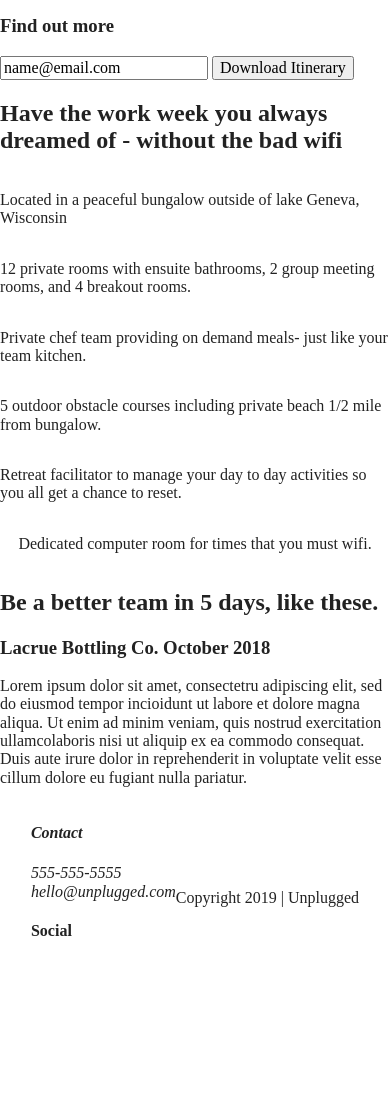
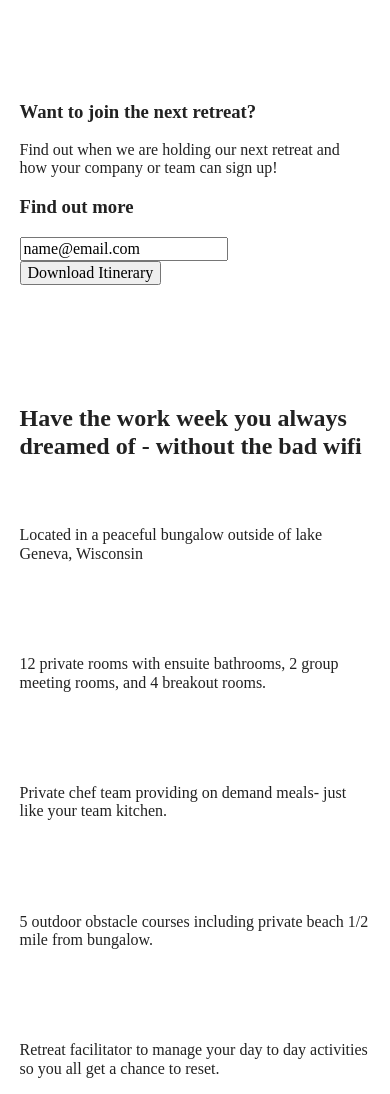
Before and after one commit to lc-designstudio/unplugged-retreat, a website built with Parcel: page index.html in a window 390 px wide. Shown: the part 306-1400 px from the top of the page. Before the commit the page ends 1300 px from the top, so only its background shows below. Built offline with nearby package versions, Linux system fonts and the light colour scheme.

Commit message:
Formatted css mobile layout

```diff
--- a/css/main.css
+++ b/css/main.css
@@ -86,6 +86,11 @@ textarea {
 /* ==========================================================================
    Author's custom styles
    ========================================================================== */
+	 .content-wrapper {
+		 width: 90%;
+		 margin: 50px 0;
+	 }
+
 	 /* -------------------- Base Header - Footer Styles -------------------- */
 
 	 header,
@@ -101,18 +106,40 @@ textarea {
 	   justify-content: center;
 	   align-items: center;
 	   flex-flow: row wrap;
+		 margin: 0;
 	 }
+
+	 .header-divider {
+		 width: 100%;
+  	height: 1px;
+  	margin: 10px 0 20px 0;
+	}
 
 	 header nav {
 	   display: flex;
 	   justify-content: space-around;
 	   align-items: center;
 	   flex-flow: row wrap;
+		 width: 60%;
 	 }
 
 	 header nav ul {
 	   display: flex;
 	   justify-content: space-around;
+		 width: 100%;
+	 }
+
+	 footer {
+		 flex-direction: column;
+	 }
+
+	 footer p {
+		 margin: 0;
+	 }
+
+	 footer .content-wrapper {
+		 width: 55%;
+		 margin: 50px, 0;
 	 }
 
 	 footer .social-icons {
@@ -127,6 +154,9 @@ textarea {
 	   align-items: center;
 	 }
 
+	 footer .copyright {
+		 margin: 20px 0;
+	 }
 
 	 /* -------------------- Mobile Styles - Homepage -------------------- */
 
@@ -155,7 +185,20 @@ textarea {
 	   flex-flow: row wrap;
 	 }
 
-	 .features .features-items {
+	 .features h2 {
+		 marging-bottom: 60px;
+	}
+
+	.features p {
+		marging: 0;
+	}
+
+	.features article {
+		marging-bottom: 63%;
+		margin: 30px 0;
+	}
+
+	.features .features-items {
 	   display: flex;
 	   justify-content: center;
 	   align-items: center;
@@ -168,6 +211,15 @@ textarea {
 	   display: flex;
 	   justify-content: center;
 	   flex-flow: row wrap;
+	 }
+
+	 .reviews h2 {
+		 margin-bottom: 40px;
+	 }
+
+	 .reviews h3 {
+		 width: 55%;
+		 margin: 20px 0;
 	 }
 
 	 /* ==========================================================================
@@ -188,6 +240,10 @@ textarea {
 	   flex-flow: row wrap;
 	 }
 
+	 .contact-content {
+		 margin: 0;
+	 }
+
 	 /* ==========================================================================
 	    FAQ Page
 	    ========================================================================== */
@@ -204,8 +260,12 @@ textarea {
 	   justify-content: center;
 	   align-items: center;
 	   flex-flow: row wrap;
+		 margin: 50px 0 0 0;
 	 }
 
+	 .faq-content {
+		 marging-bottom: 50px;
+	 }
 /* ==========================================================================
    Helper classes
    ========================================================================== */
--- a/index.html
+++ b/index.html
@@ -25,7 +25,7 @@
 <body>
   <!-- Add your site or application content here -->
   <header>
-    <div class="header-content">
+    <div class="content-wrapper">
       <a href="#"><img src="img/logo.png" alt="unplugged logo"></a>
       <div class="header-divider"></div>
       <nav>
@@ -39,14 +39,14 @@
 
   <main>
 
-    <section class="content-wrapper">
-      <div class="hero-content">
+    <section class="hero-area">
+      <div class="content-wrapper">
         <h1>Retreat from the desk, return refreshed.</h1>
       </div>
     </section>
 
     <aside>
-      <div class="hero-content">
+      <div class="content-wrapper">
         <div class="form-description">
           <h3>Want to join the next retreat?</h3>
           <p>Find out when we are holding our next retreat and how your company or team can sign up!</p>
@@ -60,30 +60,30 @@
     </aside>
 
 		<section class="features">
-			<div class="features-wrapper">
+			<div class="content-wrapper">
 				<h2>Have the work week you always dreamed of - without the bad wifi</h2>
 				<div class="features-items">
 				<article class="article">
 					<p class="fontawesome-icon"></p>
 					<p class="features-item-description">Located in a peaceful bungalow outside of lake Geneva, Wisconsin</p>
 				</article>
-				<article class="article">
+				<article>
 					<p class="fontawesome-icons"></p>
 					<p class="features-item-description">12 private rooms with ensuite bathrooms, 2 group meeting rooms, and 4 breakout rooms.</p>
 				</article>
-				<article class="article">
+				<article>
 					<p class="fontawesome-icons"></p>
 					<p class="features-item-description">Private chef team providing on demand meals- just like your team kitchen.</p>
 				</article>
-				<article class="article">
+				<article>
 					<p class="fontawesome-icons"></p>
 					<p class="features-item-description">5 outdoor obstacle courses including private beach 1/2 mile from bungalow.</p>
 				</article>
-				<article class="article">
+				<article>
 					<p class="fontawesome-icons"></p>
 					<p class="features-item-description">Retreat facilitator to manage your day to day activities so you all get a chance to reset.</p>
 				</article>
-				<article class="article">
+				<article>
 					<p class="fontawesome-icons"></p>
 					<p class="features-item-description">Dedicated computer room for times that you must wifi.</p>
 				</article>
@@ -92,10 +92,10 @@
 		</section>
 
 		<section class="reviews">
-			<div class="reviews-wrapper">
+			<div class="content-wrapper">
 				<h2>Be a better team in 5 days, like these.</h2>
 					<article>
-						<div class="review-content">
+						<div>
 							<h3>Lacrue Bottling Co. October 2018</h3>
 						<p>Lorem ipsum dolor sit amet, consectetru adipiscing elit, sed do eiusmod tempor incioidunt ut labore et dolore magna aliqua. Ut enim ad minim veniam, quis nostrud exercitation ullamcolaboris nisi ut aliquip ex ea commodo consequat. Duis aute irure dolor in reprehenderit in voluptate velit esse cillum dolore eu fugiant nulla pariatur.</p>
 					</div>
@@ -106,7 +106,7 @@
 	</main>
 
   <footer>
-    <div class="footer-wrapper">
+    <div class="content-wrapper">
       <div class="footer-content">
         <div class="contact">
           <address>
```
Also changed, not shown: about/index.html (+4 -3 lines), faq/index.html (+2 -2 lines).
